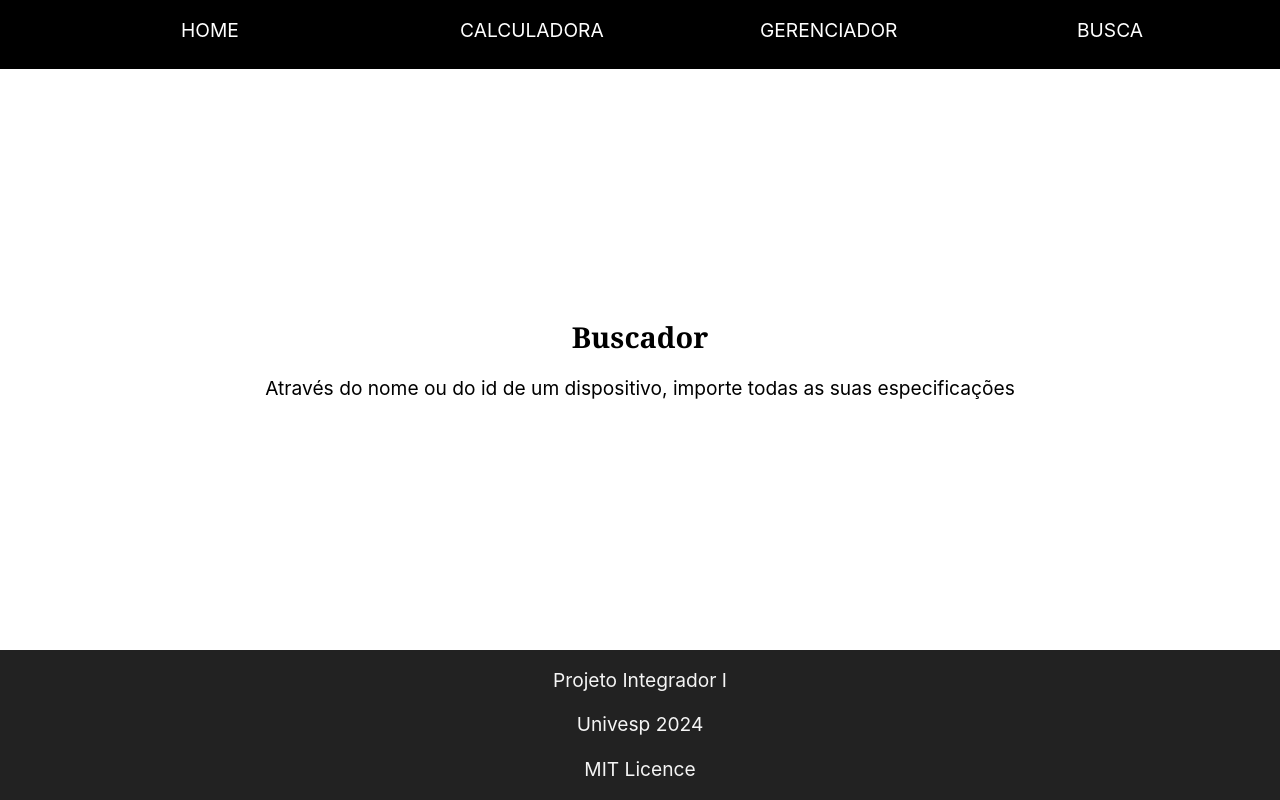
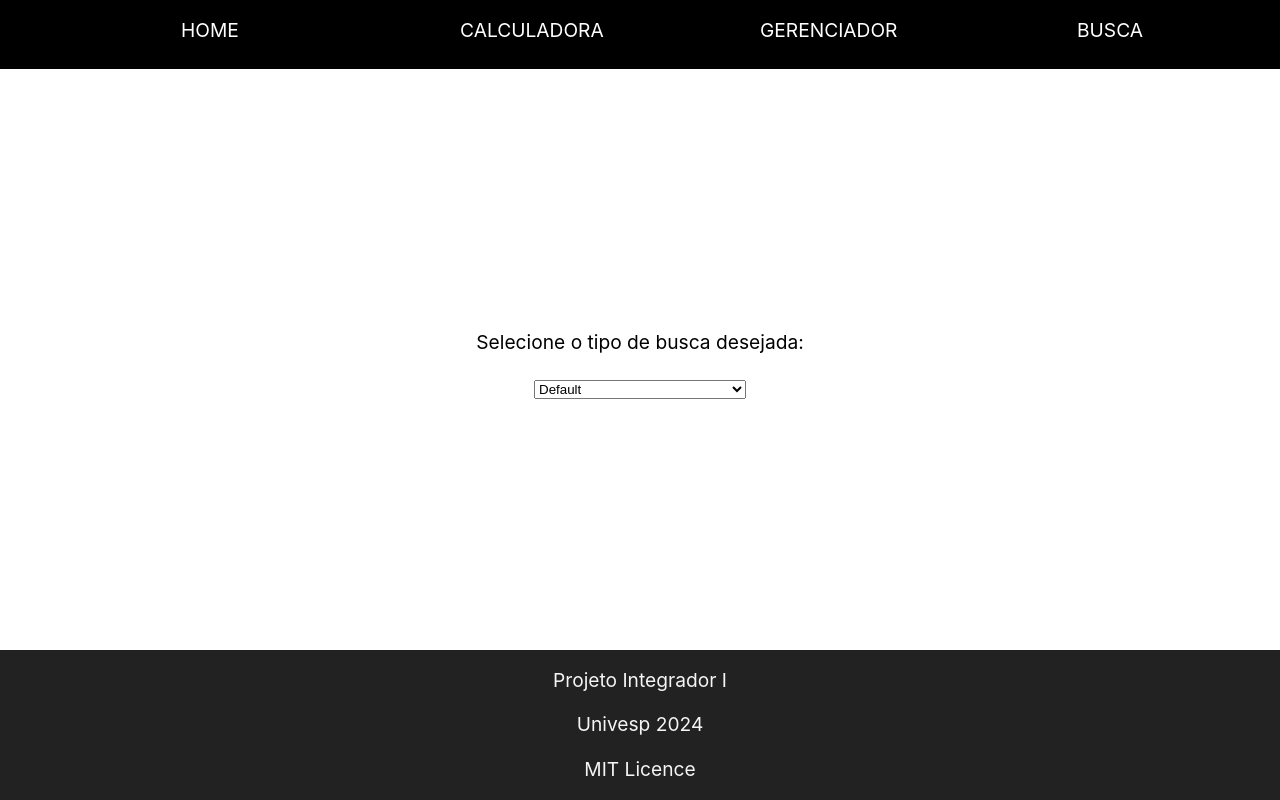
Before and after one commit to iW90/PJI110_projeto-integrador, a React (Vite) app in the folder frontend/: page / in a window 1280 px wide. Both pictures are taken after a click on the item "BUSCA". Built offline with nearby package versions, Linux system fonts and the light colour scheme.

Commit message:
feat: add search page content

```diff
--- /dev/null
+++ b/frontend/src/pages/SearchPage/EquipmentById.jsx
@@ -0,0 +1,17 @@
+import React from 'react'
+import Input from '../../components/Form/Input'
+import Button from '../../components/Form/Button'
+
+const EquipmentById = () => {
+	return (
+		<form method="GET" action="/buscar-equipamento-id">
+			<h2>Busca de Equipamento pelo ID</h2>
+
+			<Input id="deviceId" type="text" text="Id do Equipamento:" />
+
+			<Button id="addDevice" text="Buscar Equipamento" action="algumaFunction()"/>
+		</form>
+	);
+}
+
+export default EquipmentById
--- /dev/null
+++ b/frontend/src/pages/SearchPage/EquipmentByName.jsx
@@ -0,0 +1,17 @@
+import React from 'react'
+import Input from '../../components/Form/Input'
+import Button from '../../components/Form/Button'
+
+const EquipmentByName = () => {
+	return (
+		<form method="GET" action="/buscar-equipamento-name">
+			<h2>Busca de Equipamento pelo Nome</h2>
+
+			<Input id="deviceId" type="text" text="Nome do Equipamento:" />
+
+			<Button id="addDevice" text="Buscar Equipamento" action="algumaFunction()"/>
+		</form>
+	);
+}
+
+export default EquipmentByName
--- /dev/null
+++ b/frontend/src/pages/SearchPage/InstrumentById.jsx
@@ -0,0 +1,17 @@
+import React from 'react'
+import Input from '../../components/Form/Input'
+import Button from '../../components/Form/Button'
+
+const InstrumentById = () => {
+	return (
+		<form method="GET" action="/buscar-instrumento-id">
+			<h2>Busca de Instrumento pelo ID</h2>
+
+			<Input id="deviceId" type="text" text="Id do Instrumento:" />
+
+			<Button id="addDevice" text="Buscar Instrumento" action="algumaFunction()"/>
+		</form>
+	);
+}
+
+export default InstrumentById
--- /dev/null
+++ b/frontend/src/pages/SearchPage/InstrumentByName.jsx
@@ -0,0 +1,17 @@
+import React from 'react'
+import Input from '../../components/Form/Input'
+import Button from '../../components/Form/Button'
+
+const InstrumentByName = () => {
+	return (
+		<form method="GET" action="/buscar-instrumento-name">
+			<h2>Busca de Instrumento pelo Nome</h2>
+
+			<Input id="deviceId" type="text" text="Nome do Instrumento:" />
+
+			<Button id="addDevice" text="Buscar Instrumento" action="algumaFunction()"/>
+		</form>
+	);
+}
+
+export default InstrumentByName
--- a/frontend/src/pages/SearchPage/SearchPage.jsx
+++ b/frontend/src/pages/SearchPage/SearchPage.jsx
@@ -1,12 +1,47 @@
-import React from 'react';
+import React, { useState } from 'react';
+import InstrumentByName from './InstrumentByName';
+import InstrumentById from './InstrumentById';
+import EquipmentByName from './EquipmentByName';
+import EquipmentById from './EquipmentById';
 
-function	SearchPage() {
+// Componente de Conteúdo
+function SearchContent({ selectedAction }) {
+	switch (selectedAction) {
+		case 'srchInstName':
+			return <InstrumentByName />;
+		case 'srchEqtoName':
+			return <InstrumentById />;
+		case 'srchInstId':
+			return <EquipmentByName />;
+		case 'srchEqtoId':
+			return <EquipmentById />;
+		default:
+			return null;
+	}
+}
+
+function SearchPage() {
+	const [selectAction, setSelectAction] = useState('');
+
+	const handleActionChange = (e) => {
+		setSelectAction(e.target.value);
+	};
+
 	return (
-		<section id="home-section">
-			<h2>Buscador</h2>
-			<p>Através do nome ou do id de um dispositivo, importe todas as suas especificações</p>
+		<div>
+			<label htmlFor="managementActions">
+				<p>Selecione o tipo de busca desejada: </p>
+				<select id="managementActions" name="managementActions" onChange={handleActionChange}>
+					<option value="" disabled selected>Default</option>
+					<option value="srchInstName">Buscar Instrumento pelo nome</option>
+					<option value="srchEqtoName">Buscar Equipamento pelo nome</option>
+					<option value="srchInstId">Buscar Instrumento pelo id</option>
+					<option value="srchEqtoId">Buscar Equipamento pelo id</option>
+				</select>
+			</label>
 
-		</section>
+			<SearchContent selectedAction={selectAction} />
+		</div>
 	);
 }
 
```
Also changed, not shown: frontend/src/pages/SearchPage/SearchForm.jsx (deleted, +0 -15 lines).
